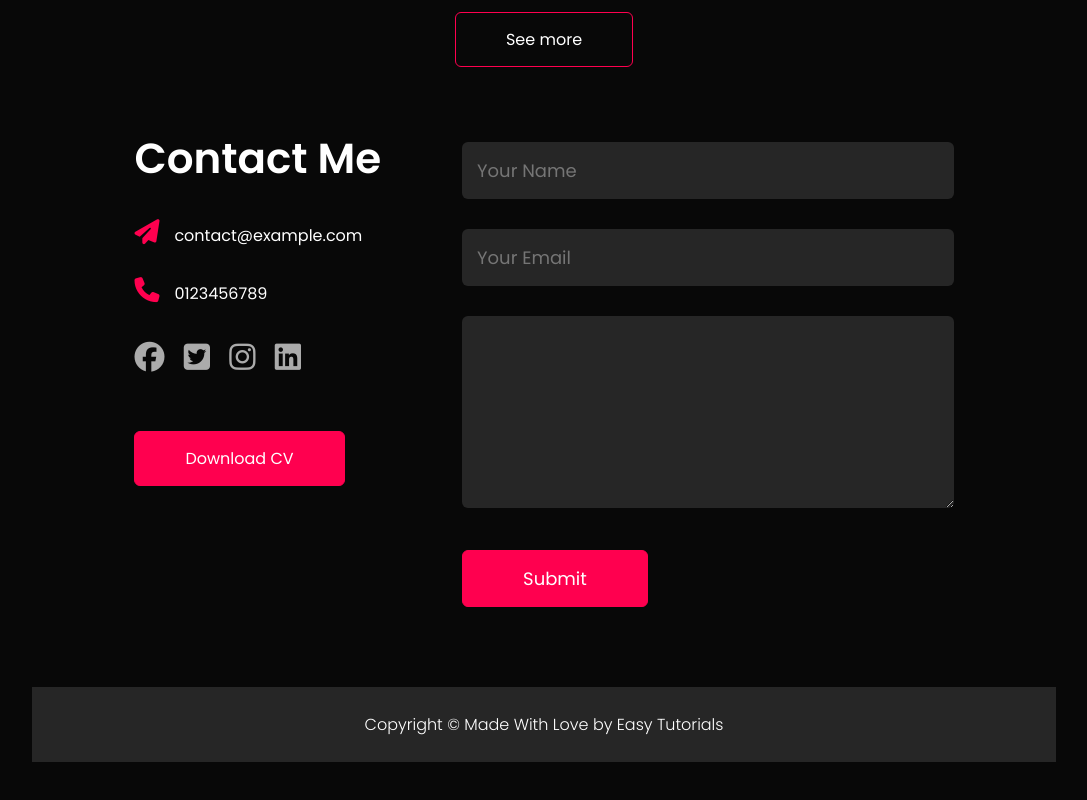
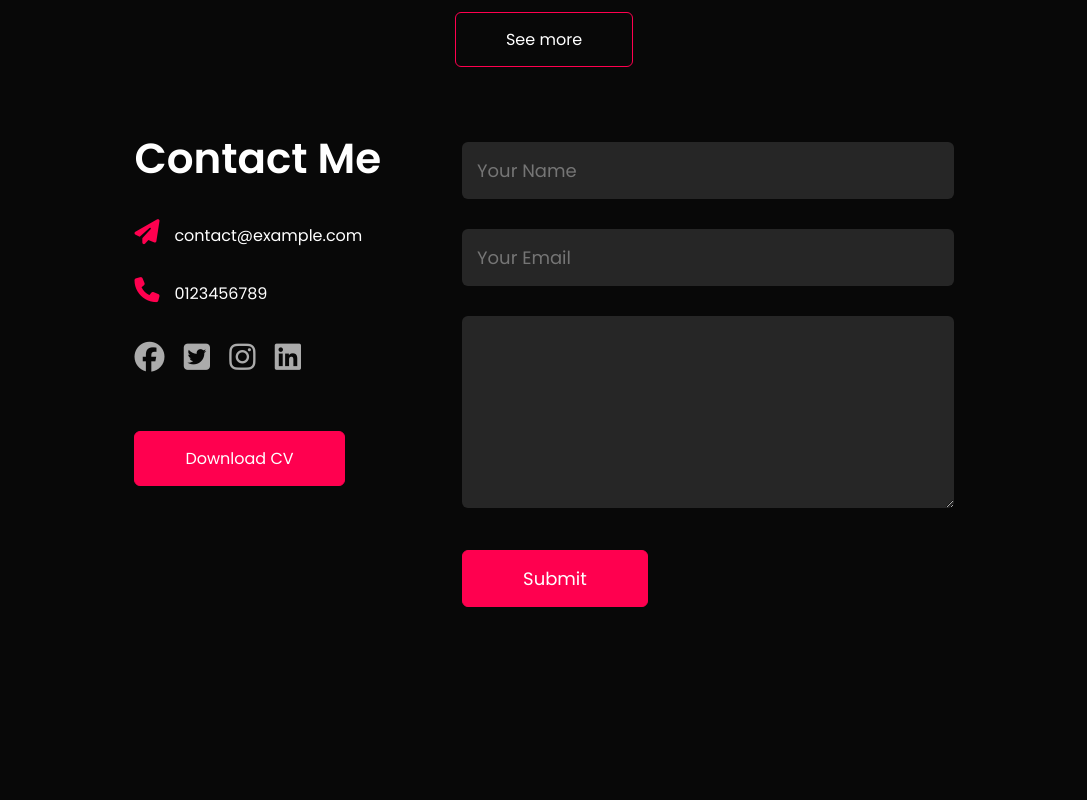
Before and after one commit to szakidani23/portfolio-website, a plain HTML site: page index.html in a window 1280 px wide. Shown: the part 2592-3392 px from the top of the page, without its empty margins (96-1183 px from the left). After the commit the page ends 3319 px from the top, so only its background shows below. Drawn offline with Linux system fonts and the light colour scheme.

Commit message:
Update index.html

```diff
--- a/index.html
+++ b/index.html
@@ -192,9 +192,6 @@
           </div>
         </div>
       </div>
-      <div class="copyright">
-        <p> Copyright &#169; Made With Love by Easy Tutorials</p>
-      </div>
     </div>
     <script src="responsivemenu.js"></script>
 
```
